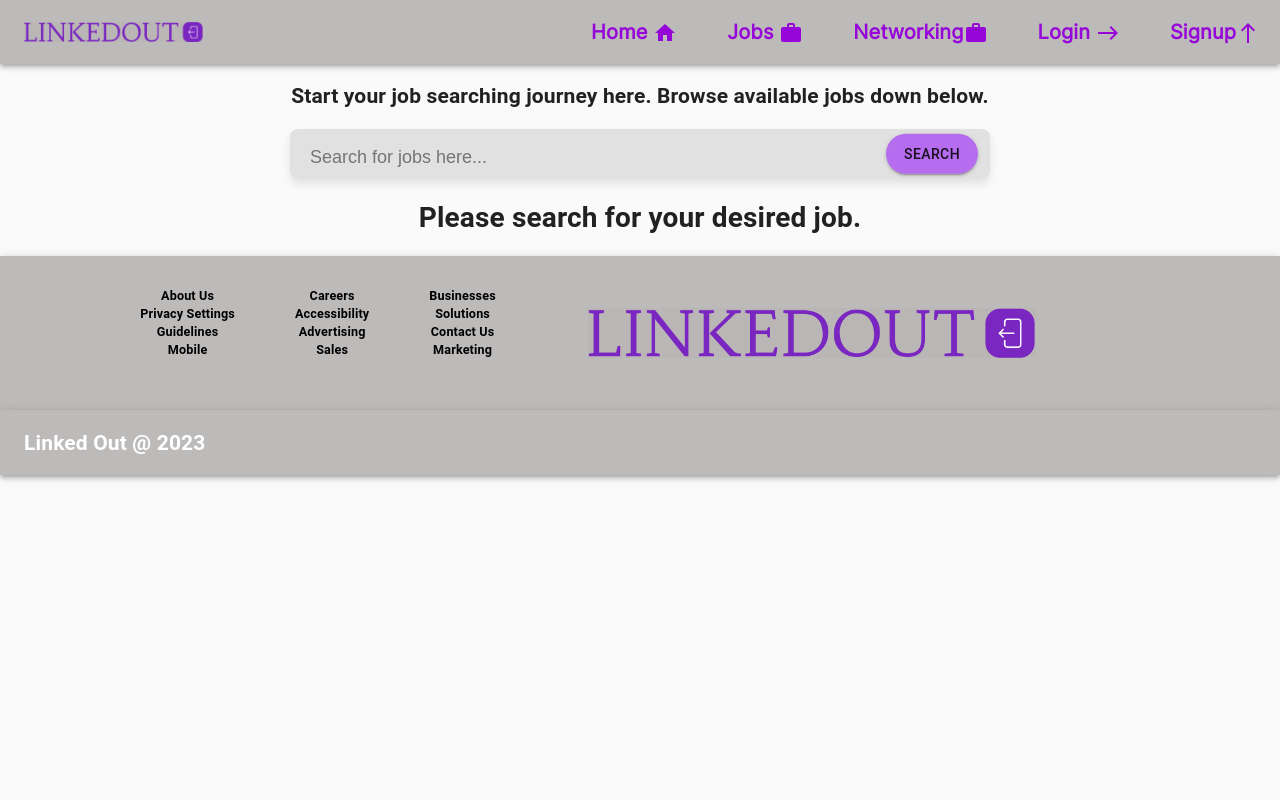
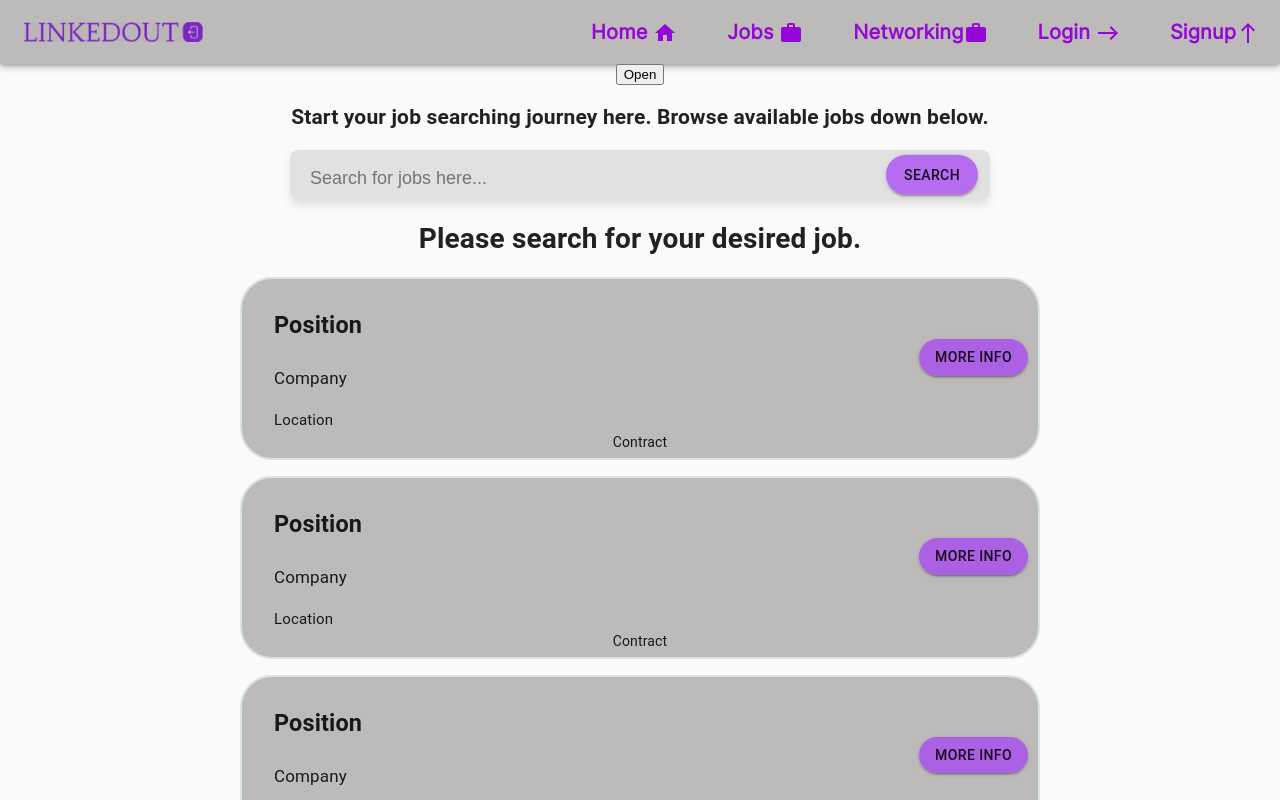
Before and after one commit to cckarabatsos/SOEN390_Team13, a React (Create React App) app in the folder soen390_web/: page /JobSearch in a window 1280 px wide. Shown: the top 800 px of the page. Built offline with nearby package versions, Linux system fonts and the light colour scheme.

Commit message:
added modal
in progress

```diff
--- a/soen390_web/src/components/JobPostingComponent.jsx
+++ b/soen390_web/src/components/JobPostingComponent.jsx
@@ -1,28 +1,24 @@
-import React from "react";
+import React, {useState} from "react";
 import "../styles/components/JobPostingComponent.css"
-import {Link, useNavigate } from "react-router-dom";
+import {useNavigate } from "react-router-dom";
 import { Button} from "@material-ui/core";
 
-function JobPostingComponent(){
+
+function JobPostingComponent(props){
+
+    const navigate = useNavigate();
+    const position = props.position;
+    const location = props.location;
+    const company = props.company;
+    const contract = props.contract;
 
 
-    const navigate = useNavigate();
+
     return(
+
 <div class="container">
     <div>
 
-  <div class="button-apply-position"><Button
-                    className="button-apply"
-                    variant="contained"
-                    onClick={() => navigate("")
-                    }
-                    style={{
-                        borderRadius: 27,
-                        backgroundColor: "#a640f4b9",
-                      }}>
-                    Apply
-                    </Button>
-                    </div>
 
                 <div class="button-moreinfo-position">
                   <Button
@@ -39,22 +35,23 @@ function JobPostingComponent(){
                     More Info
                   </Button></div>
 
-
-
     <div class="position">
-    <Link class="job-link" to="">Position</Link>
-    </div><br></br>
-    <div class="company">Company name
+   <h3> {position} </h3>
+    </div>
+    <div class="company">{company}
                   </div><br></br>
 
                   <div class="location">
-                    Location
+                    {location}
                     </div>
+<div>
+  {contract}
+</div>
+
+
                     </div>
 
                     </div>
-
-
     );
 
 }
--- /dev/null
+++ b/soen390_web/src/components/Modal.jsx
@@ -0,0 +1,37 @@
+import React from "react";
+import "../styles/components/Modal.css";
+
+function Modal({ setOpenModal }) {
+    return (
+    <div className="modalBackground">
+      <div className="modalContainer">
+        <div className="titleCloseBtn">
+          <button
+            onClick={() => {
+              setOpenModal(false);
+            }}
+          >
+            X
+          </button>
+        </div>
+        <div className="title">
+          <h1>Are You Sure You Want to Continue?</h1>
+        </div>
+        <div className="body">
+          <p>The next page looks amazing. Hope you want to go there!</p>
+        </div>
+        <div className="footer">
+          <button
+            onClick={() => {
+              setOpenModal(false);
+            }}
+            id="cancelBtn"
+          >
+            Cancel
+          </button>
+          <button>Continue</button>
+        </div>
+      </div>
+    </div>
+  );
+} export default Modal;
--- /dev/null
+++ b/soen390_web/src/models/JobsOverview.ts
@@ -0,0 +1,23 @@
+export default class JobsOverview{
+
+    public position: String;
+    public location: String;
+    public company: String;
+    public contract: String;
+    public jobPosterID: number;
+    public salary: number;
+    public description: String;
+    public email: String;
+
+    constructor(position: String, location: String, company: String, contract: String, jobPosterID: number, salary: number,
+        description: String, email: String){
+            this.position= position;
+            this.location= location;
+            this.company= company;
+            this.contract= contract;
+            this.jobPosterID= jobPosterID;
+            this.salary= salary;
+            this.description= description;
+            this.email=email;
+        }
+}
--- a/soen390_web/src/pages/JobSearch.jsx
+++ b/soen390_web/src/pages/JobSearch.jsx
@@ -1,20 +1,60 @@
 import React from "react";
 import Footer from "../components/Footer";
-import NavBar from "../components/NavBar";
 import SubFooter from "../components/SubFooter";
 import JobPostingComponent from "../components/JobPostingComponent";
 import SearchBar from "../components/SearchBar";
+import JobsOverview from "../models/JobsOverview.ts";
+import Modal from "../components/Modal";
+import { useState } from "react";
 
+
+const jobArray = []
+var job1 = new JobsOverview("Position", "Location", "Company", "Contract", 1, 25,"Description", "123@yay.com");
+var job2 = new JobsOverview("Position", "Location", "Company", "Contract", 2, 33,"Description", "123@yay.com");
+var job3 = new JobsOverview("Position", "Location", "Company", "Contract", 3, 30,"Description", "123@yay.com");
+var job4 = new JobsOverview("Position", "Location", "Company", "Contract", 4, 20,"Description", "123@yay.com");
+jobArray.push(job1);
+jobArray.push(job2);
+jobArray.push(job3);
+jobArray.push(job4);
 
 export default function JobSearch(){
 
+const [modalOpen, setModalOpen] = useState(false);
+console.log("job array" + jobArray.length);
     return(
 <>
+<button
+        onClick={() => {
+          setModalOpen(true);
+        }}
+      >Open
+      </button>
+      {modalOpen && <Modal setOpenModal={setModalOpen} />}
 
 <div>
 <h2>Start your job searching journey here. Browse available jobs down below.</h2>
 <SearchBar/>
 <h1>Please search for your desired job.</h1>
+
+{
+    jobArray.map((job) =>
+    <JobPostingComponent
+    key={job.jobPosterID}
+    position = {job.position}
+    location = {job.location}
+    company = {job.company}
+    contract = {job.contract}
+
+    >
+<h1>hii</h1>
+
+    </JobPostingComponent>
+
+
+    )
+}
+
 </div>
 
 <SubFooter/>
--- /dev/null
+++ b/soen390_web/src/styles/components/Modal.css
@@ -0,0 +1,65 @@
+
+
+  .modalContainer {
+    width: 500px;
+    height: 500px;
+    border-radius: 12px;
+    background-color: white;
+    box-shadow: rgba(0, 0, 0, 0.35) 0px 5px 15px;
+    display: flex;
+    flex-direction: column;
+    padding: 25px;
+    z-index: 100;
+    margin-left: auto;
+    margin-right: auto;
+  }
+
+  .modalContainer .title {
+    display: inline-block;
+    text-align: center;
+    margin-top: 10px;
+  }
+
+  .titleCloseBtn {
+    display: flex;
+    justify-content: flex-end;
+  }
+
+  .titleCloseBtn button {
+    background-color: transparent;
+    border: none;
+    font-size: 25px;
+    cursor: pointer;
+  }
+
+  .modalContainer .body {
+    flex: 50%;
+    display: flex;
+    justify-content: center;
+    align-items: center;
+    font-size: 1.7rem;
+    text-align: center;
+  }
+
+  .modalContainer .footer {
+    flex: 20%;
+    display: flex;
+    justify-content: center;
+    align-items: center;
+  }
+
+  .modalContainer .footer button {
+    width: 150px;
+    height: 45px;
+    margin: 10px;
+    border: none;
+    background-color: cornflowerblue;
+    color: white;
+    border-radius: 8px;
+    font-size: 20px;
+    cursor: pointer;
+  }
+
+  #cancelBtn {
+    background-color: crimson;
+  }
```
